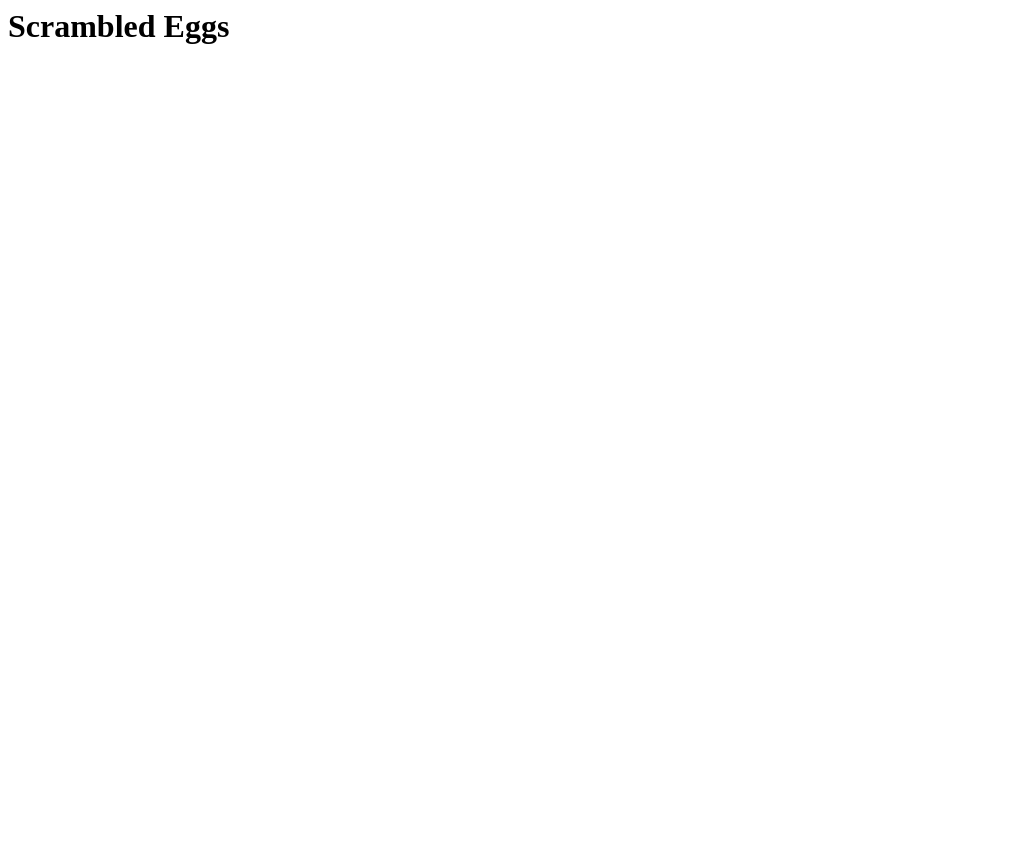
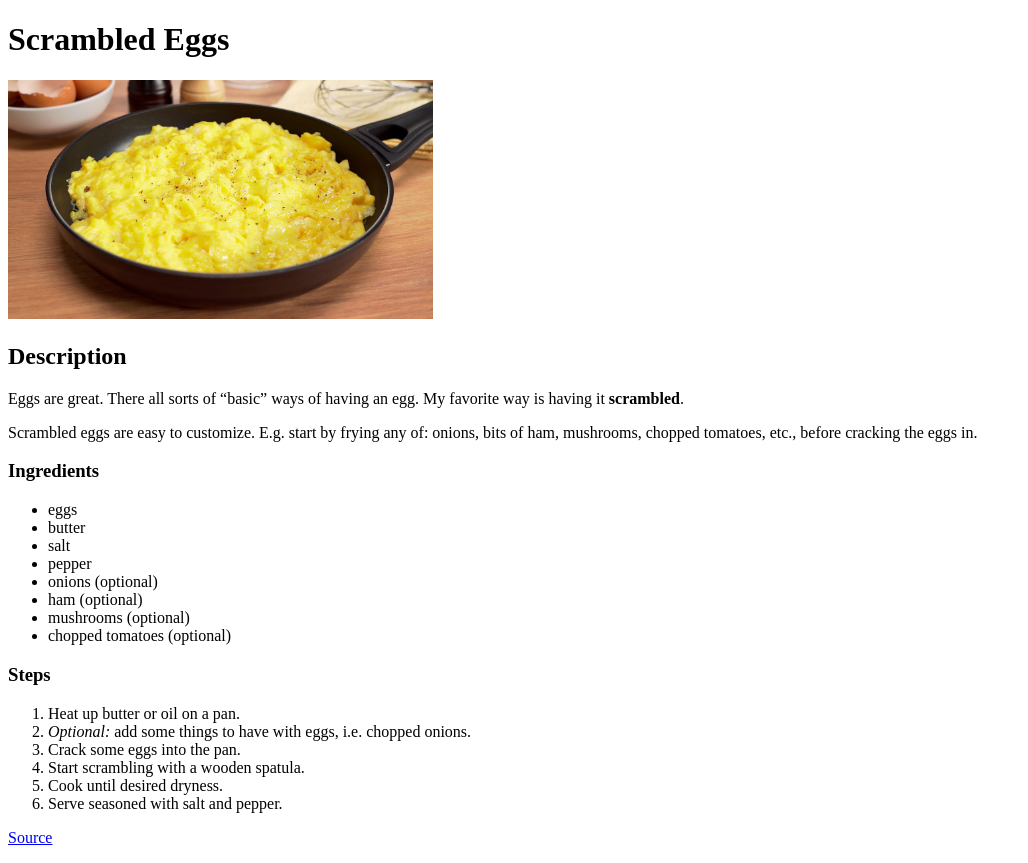
Before and after one commit to elicia4/odin-recipes, a plain HTML site: page recipes/eggs.html in a window 1280 px wide. Shown: the whole page, without its empty margins (0-1028 px from the left). Before the commit the page ends 800 px from the top, so only its background shows below. Drawn offline with Linux system fonts and the light colour scheme.

Commit message:
Complete the Scrambled Eggs recipe page

```diff
--- a/recipes/eggs.html
+++ b/recipes/eggs.html
@@ -1 +1,47 @@
-<h1>Scrambled Eggs</h1>
+<!DOCTYPE html>
+<html lang="en">
+  <head>
+    <title>Scrambled Eggs Recipe</title>
+    <meta charset="UTF-8">
+  </head>
+  <body>
+
+    <h1>Scrambled Eggs</h1>
+    <img src="../img/scrambled_eggs.jpg" alt="A picture of beatifully cooked
+    scrambled eggs" height="239">
+
+    <h2>Description</h2>
+    <p>Eggs are great. There all sorts of “basic” ways of having an egg. My
+    favorite way is having it <strong>scrambled</strong>.</p>
+    <p>Scrambled eggs are easy to customize. E.g. start by frying any of:
+    onions, bits of ham, mushrooms, chopped tomatoes, etc., before cracking the
+    eggs in.</p>
+
+    <h3>Ingredients</h3>
+    <ul>
+      <li>eggs</li>
+      <li>butter</li>
+      <li>salt</li>
+      <li>pepper</li>
+      <li>onions (optional)</li>
+      <li>ham (optional)</li>
+      <li>mushrooms (optional)</li>
+      <li>chopped tomatoes (optional)</li>
+    </ul>
+
+    <h3>Steps</h3>
+    <ol>
+      <li>Heat up butter or oil on a pan.</li>
+      <li><em>Optional:</em> add some things to have with eggs, i.e. chopped
+        onions.</li>
+      <li>Crack some eggs into the pan.</li>
+      <li>Start scrambling with a wooden spatula.</li>
+      <li>Cook until desired dryness.</li>
+      <li>Serve seasoned with salt and pepper.</li>
+    </ol>
+
+    <p><a href="https://based.cooking/eggs/" target="_blank" rel="noopener
+      noreferrer">Source</a></p>
+
+  </body>
+</html>
```
Also changed, not shown: img/scrambled_eggs.jpg (added).
